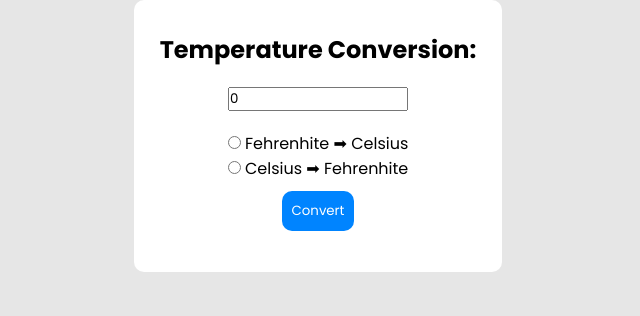
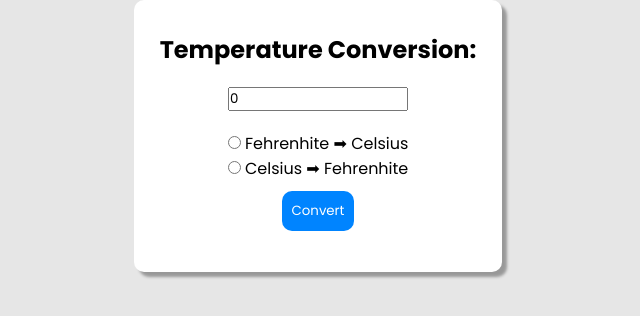
Before and after one commit to ImZirix/temperature-conversion, a plain HTML site: page index.html in a window 1280 px wide. Shown: the whole page, without its empty margins (322-962 px from the left). Drawn offline with Linux system fonts and the light colour scheme.

Commit message:
added box shadow for the form

```diff
--- a/css/stylesheet.css
+++ b/css/stylesheet.css
@@ -14,6 +14,7 @@ form {
     height: 17rem;
     margin: auto;
     border-radius: 10px;
+    box-shadow: 5px 5px 3px rgba(0, 0, 0, 0.336);
 }
 
 body {
```
